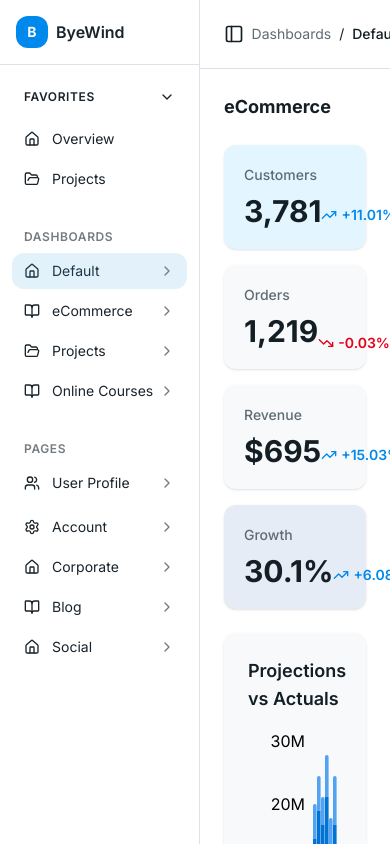
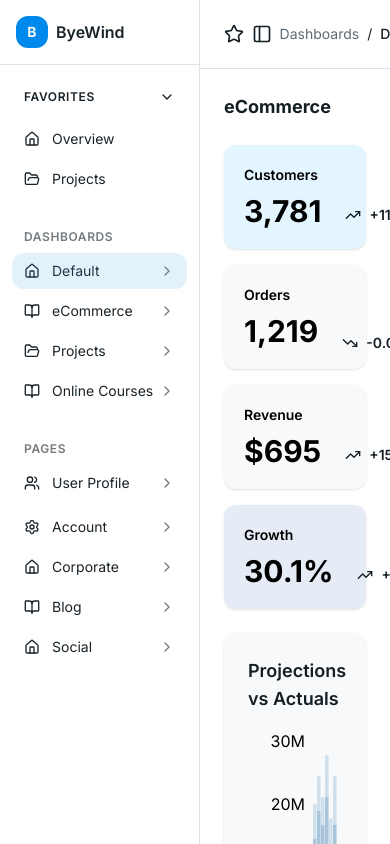
Before and after one commit to sirdesai22/juspay_assignment, a React (Vite) app: page / in a window 390 px wide. Built offline with nearby package versions, Linux system fonts and the light colour scheme.

Commit message:
Enhance Chart, Header, and StatCard components: update chart grid and axis styles for improved readability, add Star icon to Header for visual enhancement, and refine StatCard layout and text styles for better presentation and user experience.

```diff
--- a/src/components/chart.tsx
+++ b/src/components/chart.tsx
@@ -26,13 +26,25 @@ export default function Chart() {
       <h3 className="text-lg font-semibold mb-4">Projections vs Actuals</h3>
       <ResponsiveContainer width="100%" height={250}>
         <BarChart data={data} barCategoryGap="25%">
-          <CartesianGrid strokeDasharray="3 3" stroke="hsl(var(--color-border))" />
-          <XAxis dataKey="month" stroke="hsl(var(--color-muted-foreground))" />
+          <CartesianGrid
+            strokeDasharray="3 3"
+            stroke="hsl(var(--color-border))"
+            vertical={false}
+            horizontal={true}
+          />
+          <XAxis
+            dataKey="month"
+            stroke="hsl(var(--color-muted-foreground))"
+            tickLine={true}
+            axisLine={true}
+          />
           <YAxis
             stroke="hsl(var(--color-muted-foreground))"
             domain={[0, 30]}
             tickFormatter={formatYAxis}
             ticks={[0, 10, 20, 30]}
+            tickLine={true}
+            axisLine={true}
           />
           <Tooltip
             contentStyle={{
@@ -44,14 +56,14 @@ export default function Chart() {
           <Bar
             dataKey="actuals"
             stackId="a"
-            fill="oklch(0.55 0.18 250)"
+            fill="#a8c5da"
             radius={[0, 0, 0, 0]}
             barSize={30}
           />
           <Bar
             dataKey="projections"
             stackId="a"
-            fill="oklch(0.7 0.14 250)"
+            fill="#cfdfeb"
             radius={[8, 8, 0, 0]}
             barSize={30}
           />
--- a/src/components/header.tsx
+++ b/src/components/header.tsx
@@ -1,4 +1,4 @@
-import { Bell, Moon, Sun, RotateCcw, Search, PanelLeft, PanelRight } from "lucide-react"
+import { Bell, Moon, Sun, RotateCcw, Search, PanelLeft, PanelRight, Star } from "lucide-react"
 import { motion } from "framer-motion"
 
 interface HeaderProps {
@@ -16,6 +16,7 @@ export default function Header({ onNotificationClick, onThemeToggle, theme }: He
     >
       <div className="flex items-center gap-4 flex-1">
         <div className="flex items-center gap-2">
+          <Star className="w-5 h-5" />
           <PanelLeft className="w-5 h-5" />
           <span className="text-sm text-muted-foreground">Dashboards</span>
           <span className="text-sm">/</span>
--- a/src/components/stat-card.tsx
+++ b/src/components/stat-card.tsx
@@ -13,14 +13,16 @@ export default function StatCard({ title, value, change, trend, color }: StatCar
   return (
     <motion.div
       whileHover={{ y: -4 }}
-      className={`bg-card rounded-lg p-5 backdrop-blur-sm hover:shadow-lg shadow-sm transition-shadow w-full`} style={{ backgroundColor: color }}>
-      <motion.div initial={{ opacity: 0 }} animate={{ opacity: 1 }} transition={{ delay: 0.2 }}>
-        <p className="text-sm font-medium text-muted-foreground mb-2">{title}</p>
-        <div className="flex items-end justify-between">
-          <h3 className="text-3xl font-bold text-foreground">{value}</h3>
+      className={`bg-card rounded-lg p-5 backdrop-blur-sm hover:shadow-lg shadow-sm transition-shadow w-full flex items-center justify-between`}
+      style={{ backgroundColor: color }}
+    >
+      <motion.div initial={{ opacity: 0 }} animate={{ opacity: 1 }} transition={{ delay: 0.2 }} className="w-full">
+        <p className="text-sm text-black font-semibold mb-2">{title}</p>
+        <div className="flex items-end w-full">
+          <h3 className="text-3xl font-bold text-black flex-1">{value}</h3>
           <motion.div
             animate={{ y: trend === "up" ? -4 : 4 }}
-            className={`flex items-center gap-1 ${trend === "up" ? "text-chart-1" : "text-destructive"}`}
+            className="flex items-center gap-2 sm:gap-3 md:gap-4 ml-6"
           >
             {trend === "up" ? <TrendingUp className="w-4 h-4" /> : <TrendingDown className="w-4 h-4" />}
             <span className="text-sm font-semibold">{change}</span>
```
